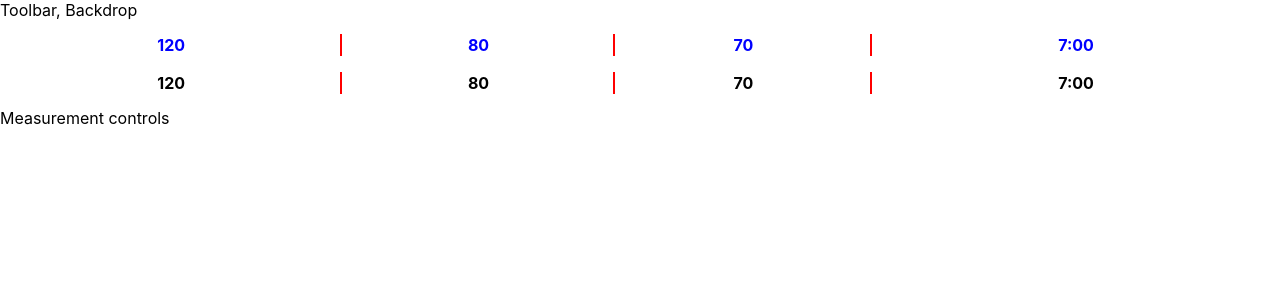
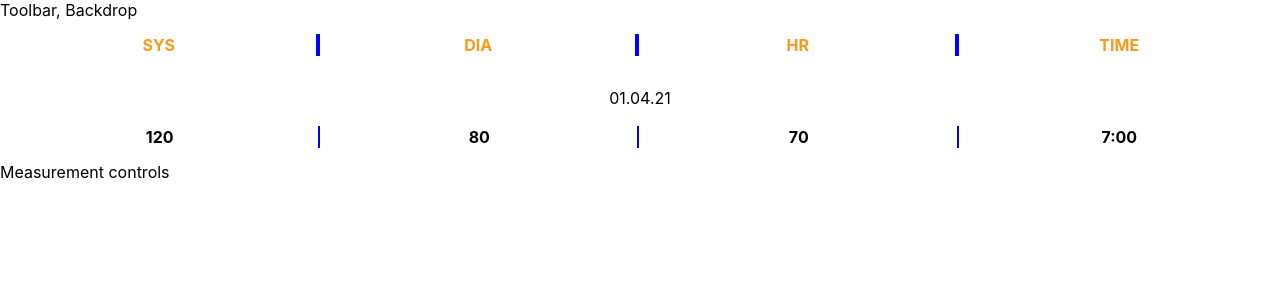
Before and after one commit to JanekJaniak/sanus, a React (Create React App) app: page / in a window 1280 px wide. Shown: the top 300 px of the page. Built offline with nearby package versions, Linux system fonts and the light colour scheme.

Commit message:
Add style to MeasureDisplay

```diff
--- a/src/components/HeartMonitorComps/MeasureDisplay/MeasureDisplay.js
+++ b/src/components/HeartMonitorComps/MeasureDisplay/MeasureDisplay.js
@@ -1,9 +1,15 @@
 import React from 'react';
+
+import Aux from '../../../hoc/Aux';
 
 import styles from './mdStyles.module.css'
 
 const measureDisplay = (props) => {
   return (
+    <Aux>
+      <div className={styles.dateContainer}>
+        <p>01.04.21</p>
+      </div>
       <table className={styles.table}>
         <tbody>
           <tr>
@@ -14,6 +20,7 @@ const measureDisplay = (props) => {
           </tr>
         </tbody>
       </table>
+    </Aux>
   )
 };
 
--- a/src/components/HeartMonitorComps/MeasureDisplay/mdStyles.module.css
+++ b/src/components/HeartMonitorComps/MeasureDisplay/mdStyles.module.css
@@ -1,11 +1,17 @@
+.dateContainer {
+  text-align: center;
+}
+
 .table {
   width: 100%;
   margin-bottom: 12px;
+  font-weight:200;
 }
 
 .inner {
   border: none;
-  border-right-color: red;
+  width:25%;
+  border-right-color: blue;
   border-right-style: solid;
   border-right-width: 2px;
 }
--- a/src/containers/HeartMonitor/HeartMonitor.js
+++ b/src/containers/HeartMonitor/HeartMonitor.js
@@ -13,7 +13,7 @@ class HeartMonitor extends Component {
       heartData: [
         {
           id: 1,
-          date: '',
+          date: '01.04.21',
           time: '7:00',
           systolic: '130',
           diastolic: '80',
@@ -23,15 +23,34 @@ class HeartMonitor extends Component {
           arm: '',
           mood: 3,
         },
-      ]
+        {
+          id: 2,
+          date: '01.04.21',
+          time: '9:00',
+          systolic: '111',
+          diastolic: '77',
+          heartRate: '65',
+          weight: '',
+          position: '',
+          arm: '',
+          mood: 3,
+        },
+      ],
     }
   }
   render () {
     return (
       <Aux>
-        <div className={styles.header}>
-          <MeasureDisplay />
-        </div>
+        <table className={styles.table}>
+          <tbody>
+            <tr>
+              <th className={styles.inner}>SYS</th>
+              <th className={styles.inner}>DIA</th>
+              <th className={styles.inner}>HR</th>
+              <th>TIME</th>
+            </tr>
+          </tbody>
+        </table>
         <MeasureDisplay />
         <div>Measurement controls</div>
       </Aux>
--- a/src/containers/HeartMonitor/heartMonitorStyles.module.css
+++ b/src/containers/HeartMonitor/heartMonitorStyles.module.css
@@ -1,3 +1,17 @@
 .header {
   color: blue;
 }
+
+.table {
+  width: 100%;
+  color: #fa991b;
+  margin-bottom: 30px;
+}
+
+.inner {
+  border: none;
+  width:25%;
+  border-right-color: blue;
+  border-right-style: solid;
+  border-right-width: 4px;
+}
```
Lines whose indentation alone changed are shown as unchanged.
